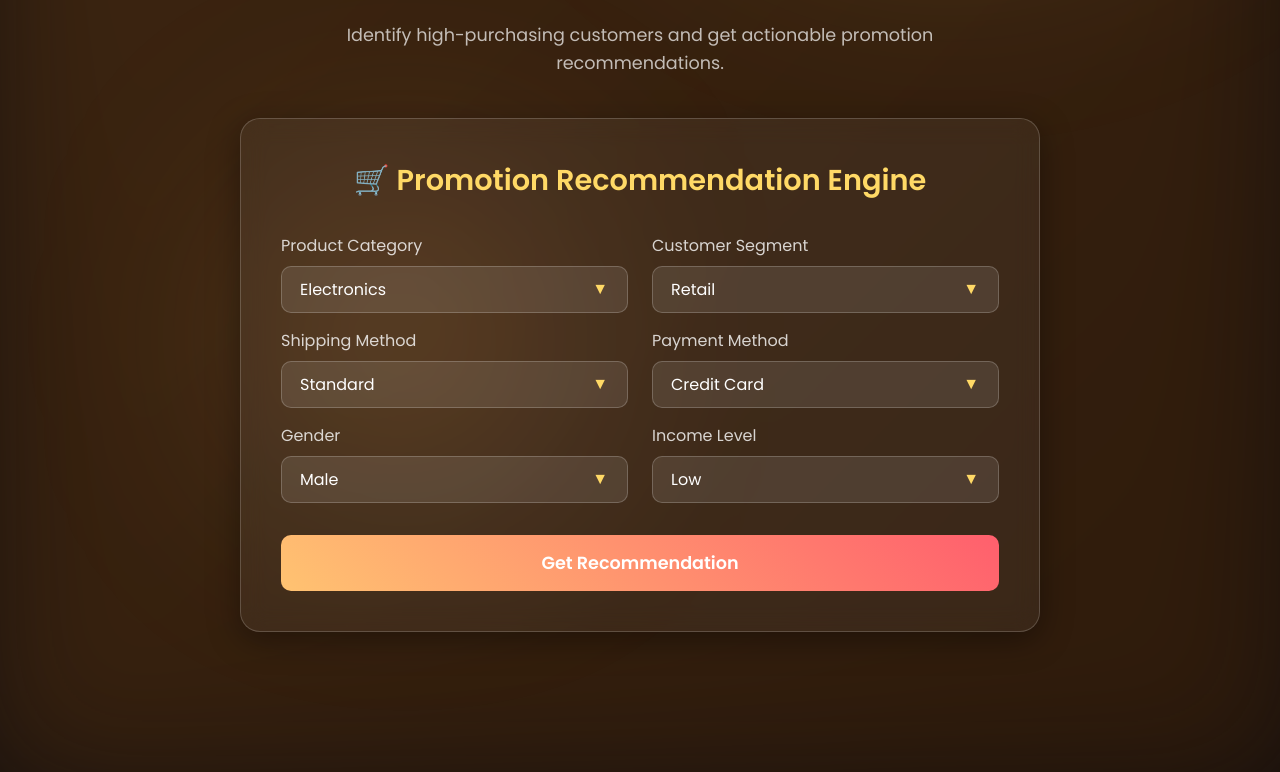
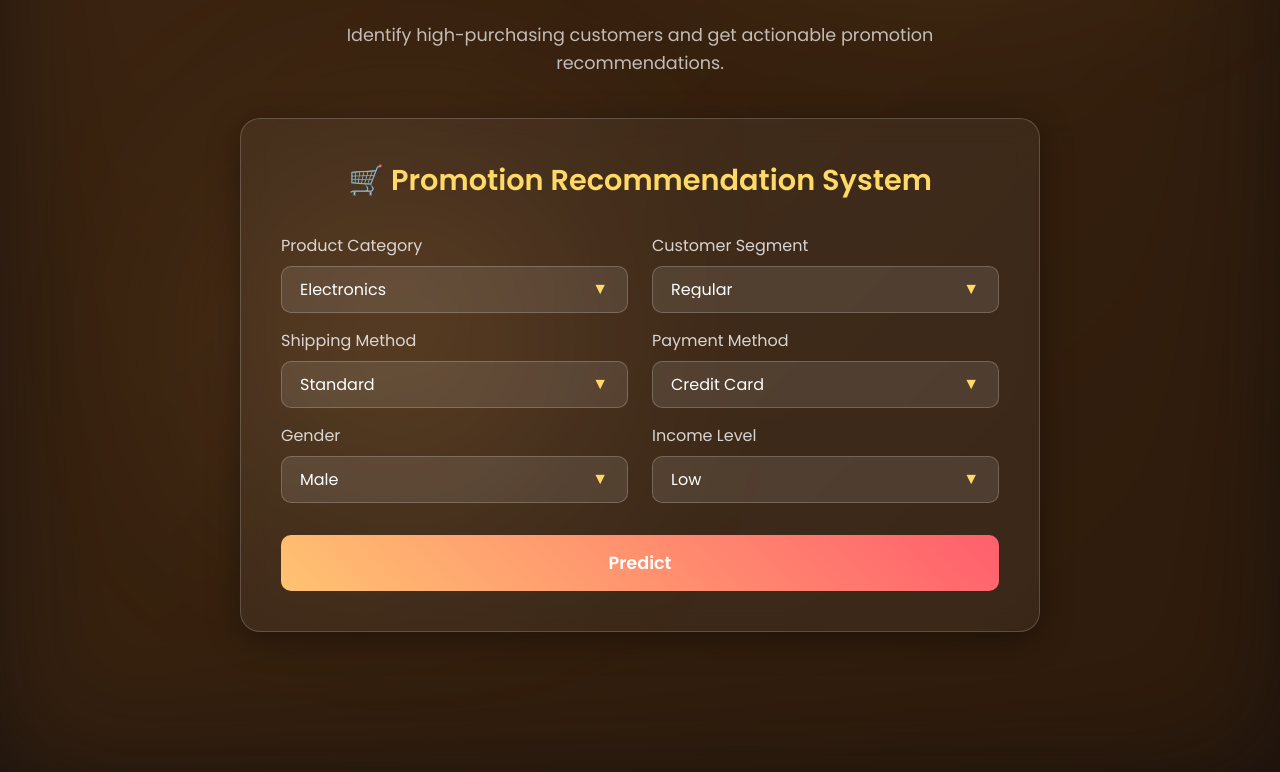
Before and after one commit to pamuditha-senanayake/fdm_mini_project_2025, a React app in the folder frontend/: page / in a window 1280 px wide. Shown: the part 2165-2937 px from the top of the page. Built offline with nearby package versions, Linux system fonts and the light colour scheme; the HTML template or start-up script is replaced by a standard one.

Commit message:
connection 2

```diff
--- a/frontend/src/components/PromotionPredict.jsx
+++ b/frontend/src/components/PromotionPredict.jsx
@@ -128,10 +128,10 @@ const Output = styled.div`
   text-align: left;
 `;
 
-
 // --- COMPONENT ---
 
 function PromotionPredict({ categories, segments, shipping, payment, genders, incomes }) {
+  // State object to hold all form values, initialized with the first item from each prop
   const [form, setForm] = useState({
     product_category: categories[0] || "",
     customer_segment: segments[0] || "",
@@ -143,6 +143,7 @@ function PromotionPredict({ categories, segments, shipping, payment, genders, in
   const [result, setResult] = useState("");
   const [isLoading, setIsLoading] = useState(false);
 
+  // Single handler to update the form state based on the input's 'name' attribute
   const handleChange = (e) => {
     setForm({ ...form, [e.target.name]: e.target.value });
   };
@@ -155,56 +156,62 @@ function PromotionPredict({ categories, segments, shipping, payment, genders, in
       // Use the environment variable for the API URL, falling back to localhost for development
       const API_URL = import.meta.env.VITE_API_URL || 'http://localhost:8000';
 
-      // Make the real API call to the backend
+      // Make the real API call to the backend with the correct payload
       const res = await axios.post(`${API_URL}/promotion`, form);
 
       // Set the result with the REAL data received from the backend
       setResult(res.data.recommendation);
 
     } catch (err) {
-      console.error("API call failed:", err); // Log the actual error for debugging
+      console.error("API call failed:", err);
       setResult("Error fetching recommendation. Please ensure the backend is running and reachable.");
     } finally {
-        setIsLoading(false);
+      setIsLoading(false);
     }
   };
 
   return (
     <FormContainer>
-      <Title>🛒 Promotion Recommendation Engine</Title>
+      <Title>🛒 Promotion Recommendation System</Title>
       <FormGrid onSubmit={handleSubmit}>
+
+        {/* Row 1 */}
         <FormField>
-          <StyledLabel htmlFor="product-category">Product Category</StyledLabel>
+          <StyledLabel htmlFor="product_category">Product Category</StyledLabel>
           <SelectContainer>
-            <Select id="product-category" name="product_category" value={form.product_category} onChange={handleChange}>
+            <Select id="product_category" name="product_category" value={form.product_category} onChange={handleChange}>
               {categories.map(c => <option key={c} value={c}>{c}</option>)}
             </Select>
           </SelectContainer>
         </FormField>
         <FormField>
-          <StyledLabel htmlFor="customer-segment">Customer Segment</StyledLabel>
+          <StyledLabel htmlFor="customer_segment">Customer Segment</StyledLabel>
           <SelectContainer>
-            <Select id="customer-segment" name="customer_segment" value={form.customer_segment} onChange={handleChange}>
+            <Select id="customer_segment" name="customer_segment" value={form.customer_segment} onChange={handleChange}>
               {segments.map(s => <option key={s} value={s}>{s}</option>)}
             </Select>
           </SelectContainer>
         </FormField>
+
+        {/* Row 2 */}
         <FormField>
-          <StyledLabel htmlFor="shipping-method">Shipping Method</StyledLabel>
+          <StyledLabel htmlFor="shipping_method">Shipping Method</StyledLabel>
           <SelectContainer>
-            <Select id="shipping-method" name="shipping_method" value={form.shipping_method} onChange={handleChange}>
+            <Select id="shipping_method" name="shipping_method" value={form.shipping_method} onChange={handleChange}>
               {shipping.map(s => <option key={s} value={s}>{s}</option>)}
             </Select>
           </SelectContainer>
         </FormField>
         <FormField>
-          <StyledLabel htmlFor="payment-method">Payment Method</StyledLabel>
+          <StyledLabel htmlFor="payment_method">Payment Method</StyledLabel>
           <SelectContainer>
-            <Select id="payment-method" name="payment_method" value={form.payment_method} onChange={handleChange}>
+            <Select id="payment_method" name="payment_method" value={form.payment_method} onChange={handleChange}>
               {payment.map(p => <option key={p} value={p}>{p}</option>)}
             </Select>
           </SelectContainer>
         </FormField>
+
+        {/* Row 3 */}
         <FormField>
           <StyledLabel htmlFor="gender">Gender</StyledLabel>
           <SelectContainer>
@@ -222,7 +229,7 @@ function PromotionPredict({ categories, segments, shipping, payment, genders, in
           </SelectContainer>
         </FormField>
 
-        <Button type="submit" disabled={isLoading}>{isLoading ? "Analyzing..." : "Get Recommendation"}</Button>
+        <Button type="submit" disabled={isLoading}>{isLoading ? "Analyzing..." : "Predict"}</Button>
       </FormGrid>
       {result && <Output>{result}</Output>}
     </FormContainer>
--- a/frontend/src/pages/MainPage.jsx
+++ b/frontend/src/pages/MainPage.jsx
@@ -177,7 +177,7 @@ function MainPage() {
     const [categories, setCategories] = useState([]);
       useEffect(() => {
     // Fetch categories from backend or hardcode for demo
-    setCategories(["Electronics", "Apparel & Fashion", "Books & Media", "Home Goods"]);
+    setCategories(["Electronics", "Sports", "Clothing"]);
   }, []);
 
   return (
@@ -227,11 +227,11 @@ function MainPage() {
                 </Subtitle>
                 {categories.length > 0 && (
                 <PromotionPredict
-                    categories={["Electronics","Apparel & Fashion","Books & Media","Home Goods"]}
-                    segments={["Retail","Wholesale"]}
-                    shipping={["Standard","Express"]}
-                    payment={["Credit Card","PayPal","Cash"]}
-                    genders={["Male","Female","Other"]}
+                    categories={["Electronics","Sports","Clothing"]}
+                    segments={["Regular","Premium","Occasional"]}
+                    shipping={["Standard","Express","Same-Day"]}
+                    payment={["Credit Card","PayPal","Debit Card"]}
+                    genders={["Male","Female"]}
                     incomes={["Low","Medium","High"]}
                 />
                 )}
```
